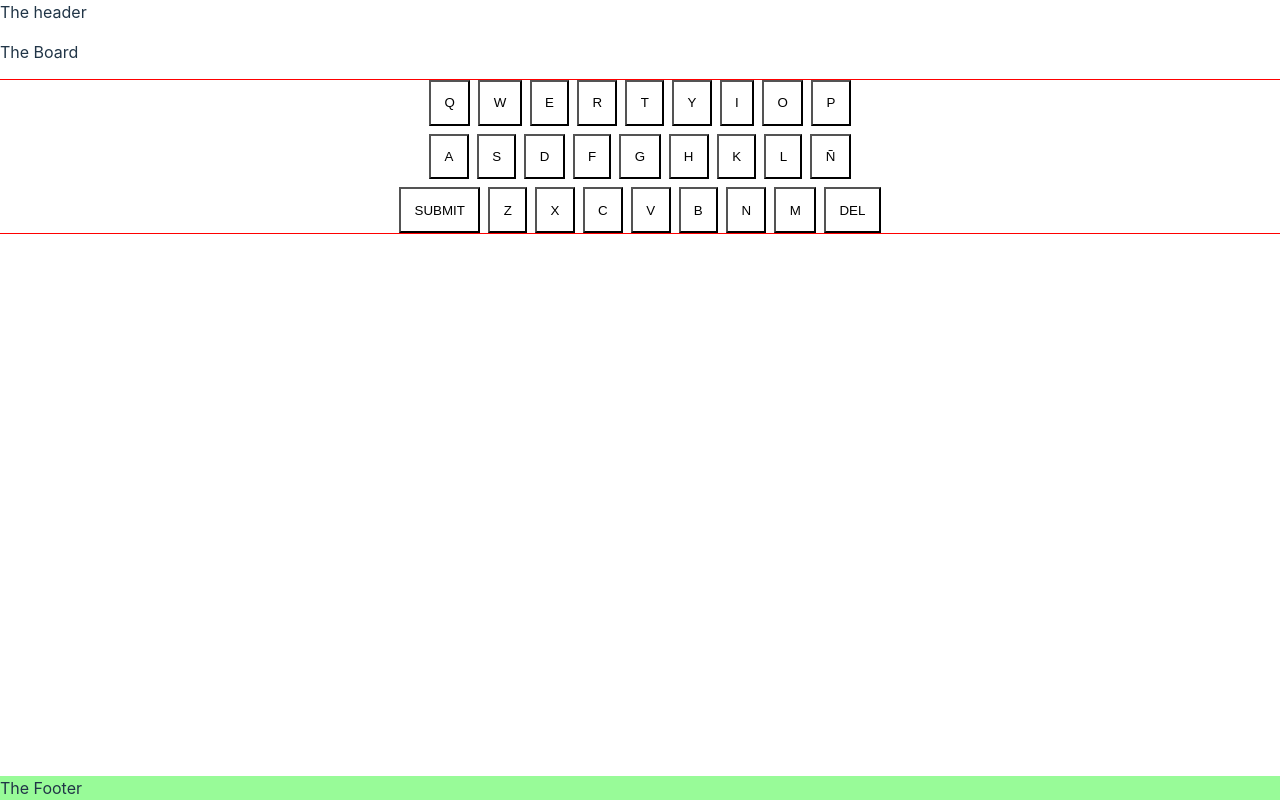
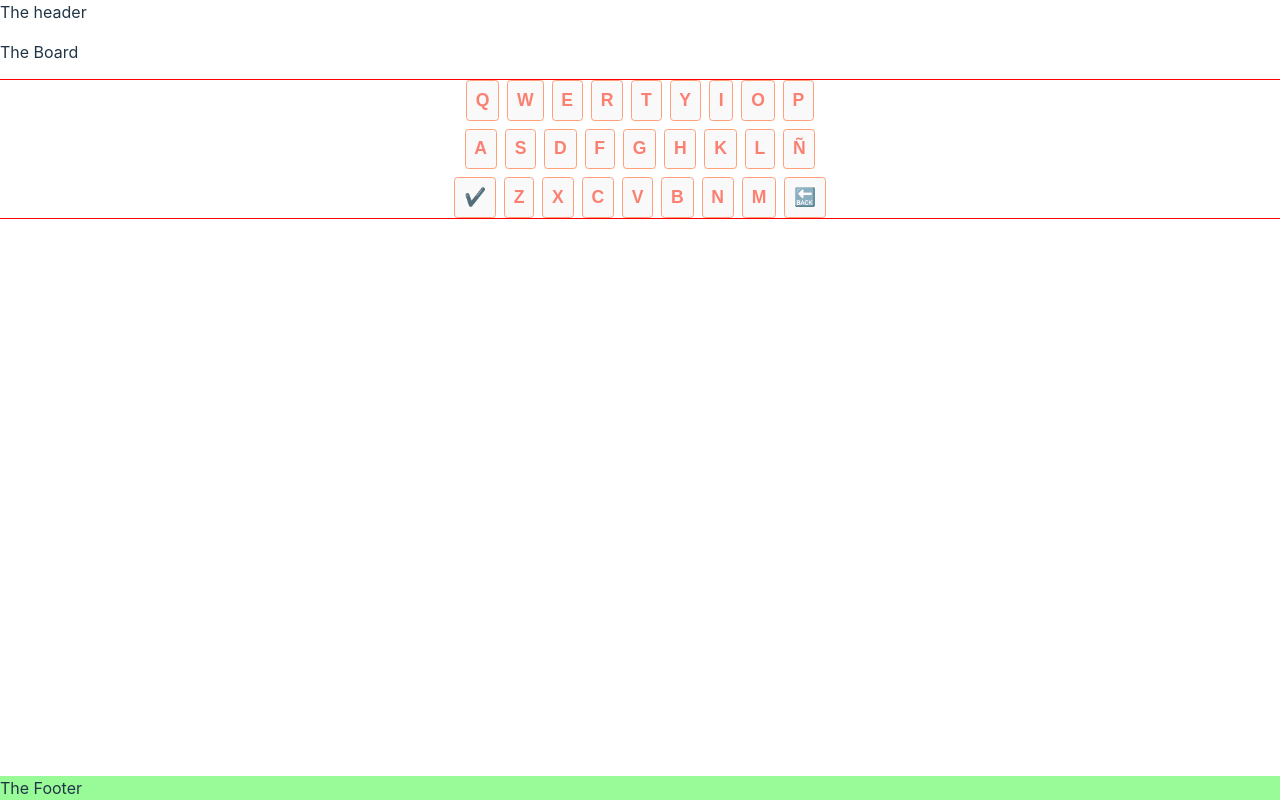
Before and after one commit to turuto/wordle-clon, a Vue app in the folder vue/: page / in a window 1280 px wide. Built offline with nearby package versions, Linux system fonts and the light colour scheme.

Commit message:
adds some key labels

```diff
--- a/vue/src/components/keyboard/components/Key.vue
+++ b/vue/src/components/keyboard/components/Key.vue
@@ -1,5 +1,5 @@
 <template>
-    <button @click="handleClick">{{ letter }}</button>
+    <button @click="handleClick">{{ btnLabel }}</button>
 </template>
 
 <script setup lang="ts">
@@ -12,6 +12,15 @@ const emit = defineEmits(['keyClicked']);
 
 const { letter } = toRefs(props);
 
+let btnLabel;
+if (letter.value === 'DEL') {
+    btnLabel = '🔙';
+} else if (letter.value === 'SUBMIT') {
+    btnLabel = '✔️';
+} else {
+    btnLabel = letter.value;
+}
+
 const handleClick = function (event) {
     emit('keyClicked', { letter: props.letter });
     event.target.blur();
@@ -20,9 +29,14 @@ const handleClick = function (event) {
 
 <style scoped>
 button {
-    padding: 1em;
+    padding: .5em;
 
-    background: none;
+    color: salmon;
+    border: 1px solid lightsalmon;
+    border-radius: .2em;
+
+    font-size: 1.1rem;
+    font-weight: bold;
 }
 
 button:focus {
```
